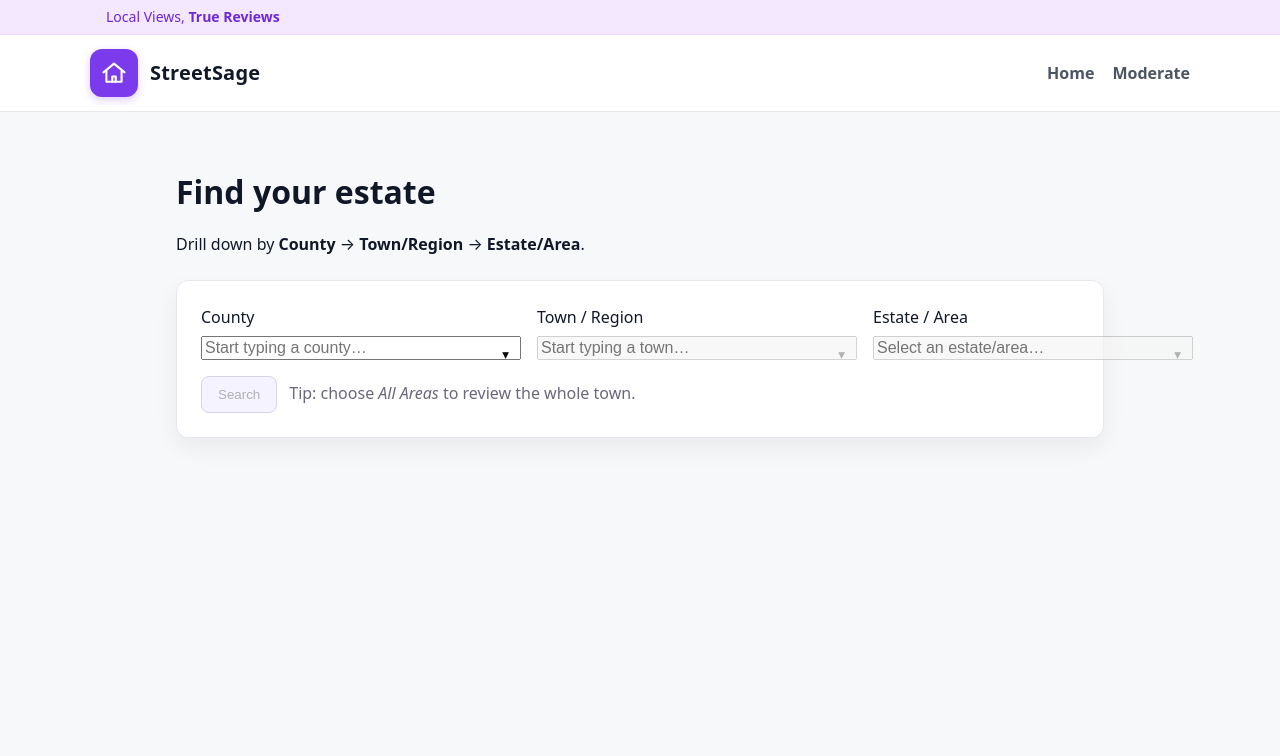
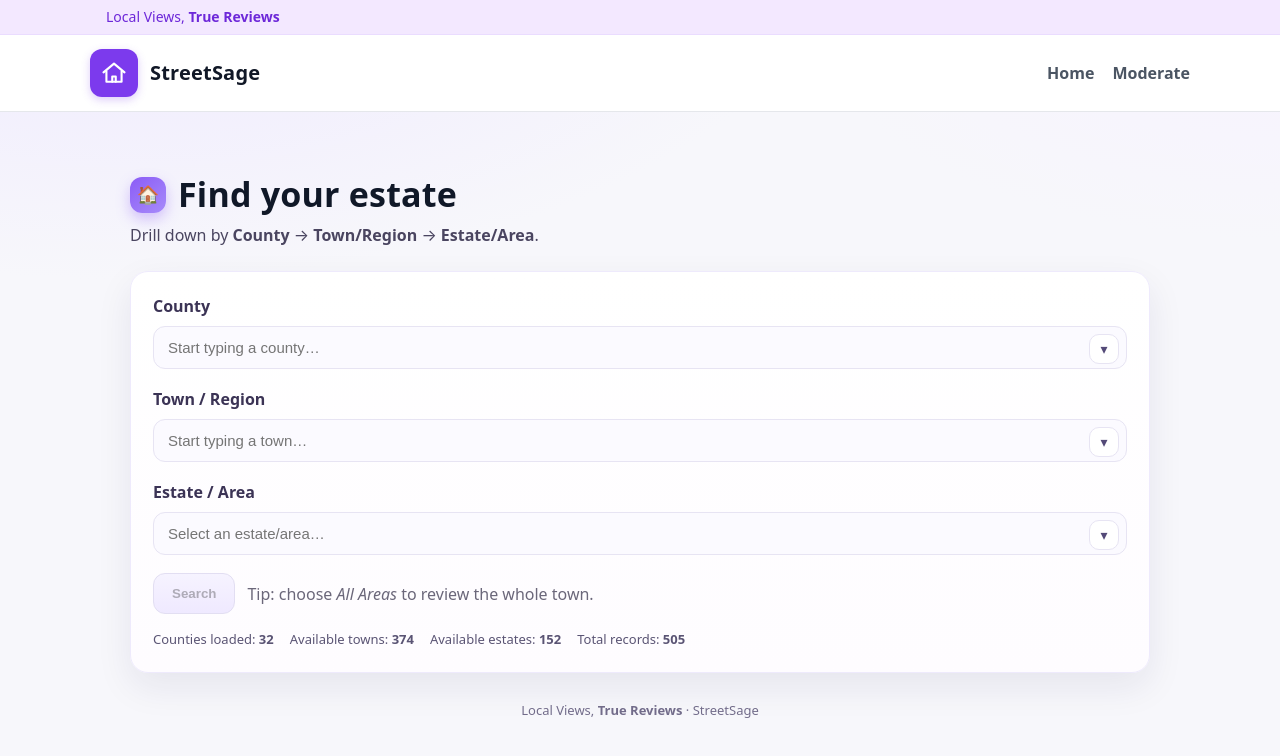
Before and after one commit to seamusk84/reviewer, a Next.js app: page / in a window 1280 px wide. Shown: the top 756 px of the page. Built offline with nearby package versions, Linux system fonts and the light colour scheme.

Commit message:
Update index.tsx

```diff
--- a/pages/index.tsx
+++ b/pages/index.tsx
@@ -2,26 +2,22 @@
 import Head from "next/head";
 import { useEffect, useMemo, useRef, useState } from "react";
 
-/** ──────────────────────────────────────────────────────────────────────────
- *  CSV candidates (served from /public)
- *  Put your preferred source first.
- *  ────────────────────────────────────────────────────────────────────────── */
+/** CSV sources (served from /public). Put your preferred source first. */
 const CSV_CANDIDATES = [
-  "/data/places.csv",                 // your screenshot shows this exists
-  "/data/SAPS_2022_BUA_270923.csv",  // your previous file name
+  "/data/places.csv",
+  "/data/SAPS_2022_BUA_270923.csv",
   "/data/cso_bua_2022.csv",
   "/data/estates.csv",
 ];
 
-/** A tiny CSV parser (no external deps). Handles basic CSV with quoted values. */
+/* -------------------- CSV parsing (no external deps) -------------------- */
 function parseCSV(text: string): Record<string, string>[] {
   const lines = text.replace(/\r\n/g, "\n").replace(/\r/g, "\n").split("\n");
-  // drop leading/trailing empty lines
   while (lines.length && !lines[0].trim()) lines.shift();
   while (lines.length && !lines[lines.length - 1].trim()) lines.pop();
   if (lines.length === 0) return [];
   const header = splitCSVLine(lines[0]).map((h) => h.replace(/^\uFEFF/, "").trim());
-  if (header.length <= 1) return []; // not a real CSV header (e.g., just "1")
+  if (header.length <= 1) return [];
   const rows: Record<string, string>[] = [];
   for (let i = 1; i < lines.length; i++) {
     const cols = splitCSVLine(lines[i]);
@@ -32,13 +28,10 @@ function parseCSV(text: string): Record<string, string>[] {
   }
   return rows;
 }
-
-/** Split a CSV line respecting quotes. */
 function splitCSVLine(line: string): string[] {
   const out: string[] = [];
   let cur = "";
   let inQuotes = false;
-
   for (let i = 0; i < line.length; i++) {
     const ch = line[i];
     if (ch === '"') {
@@ -58,10 +51,7 @@ function splitCSVLine(line: string): string[] {
   out.push(cur);
   return out;
 }
-
-/** Pick the first non-empty column value from a row given possible header names. */
 function pick(row: Record<string, string>, names: string[]): string | undefined {
-  // make a lowercase-key map for robust matching
   const low: Record<string, string> = {};
   for (const k of Object.keys(row)) low[k.trim().toLowerCase()] = row[k];
   for (const n of names) {
@@ -71,20 +61,16 @@ function pick(row: Record<string, string>, names: string[]): string | undefined
   return undefined;
 }
 
-// Column name variants commonly seen in your files
-const COUNTY_COLS = [
-  "county", "county name", "countyname", "COUNTY",
-];
-const TOWN_COLS = [
-  "settlement", "settlement name", "town", "town name", "region", "place_name", "SETTLEMENT",
-];
+/* -------------------- Column variants you use -------------------- */
+const COUNTY_COLS = ["county", "county name", "countyname", "COUNTY"];
+const TOWN_COLS = ["settlement", "settlement name", "town", "town name", "region", "place_name", "SETTLEMENT"];
 const ESTATE_COLS = [
   "estate", "small area", "small area name", "sa name", "townland", "locality", "area", "estate/area", "place", "SMALL_AREA", "TOWNLAND",
 ];
 
 type Row = { county: string; town: string; estate?: string };
 
-/** Reusable filterable select (value ≠ query; caret opens full list). */
+/* -------------------- Pretty, filterable select -------------------- */
 function FilterSelect(props: {
   label: string;
   options: string[];
@@ -92,12 +78,13 @@ function FilterSelect(props: {
   onChange: (v: string) => void;
   placeholder?: string;
   disabled?: boolean;
-  minWidth?: number;
 }) {
-  const { label, options, value, onChange, placeholder = "Start typing…", disabled, minWidth = 320 } = props;
+  const { label, options, value, onChange, placeholder = "Start typing…", disabled } = props;
   const [open, setOpen] = useState(false);
   const [query, setQuery] = useState("");
   const rootRef = useRef<HTMLDivElement | null>(null);
+  const wrapRef = useRef<HTMLDivElement | null>(null);
+  const [menuW, setMenuW] = useState<number | undefined>(undefined);
 
   useEffect(() => {
     function onDocClick(e: MouseEvent) {
@@ -106,6 +93,14 @@ function FilterSelect(props: {
     }
     document.addEventListener("mousedown", onDocClick);
     return () => document.removeEventListener("mousedown", onDocClick);
+  }, []);
+
+  useEffect(() => {
+    if (!wrapRef.current) return;
+    const obs = new ResizeObserver(() => setMenuW(wrapRef.current!.getBoundingClientRect().width));
+    obs.observe(wrapRef.current);
+    setMenuW(wrapRef.current.getBoundingClientRect().width);
+    return () => obs.disconnect();
   }, []);
 
   const filtered = useMemo(() => {
@@ -119,10 +114,21 @@ function FilterSelect(props: {
     setOpen(true);
   };
 
+  const inputBase = {
+    width: "100%",
+    padding: "12px 42px 12px 14px",
+    borderRadius: 12,
+    border: "1px solid #e7e4f3",
+    background: "#fbfaff",
+    outline: "none",
+    fontSize: 15,
+    color: "#1f1b2d",
+  } as const;
+
   return (
-    <div ref={rootRef} style={{ position: "relative", minWidth }}>
-      <label style={{ display: "block", marginBottom: 6 }}>{label}</label>
-      <div style={{ position: "relative" }}>
+    <div ref={rootRef} style={{ position: "relative", minWidth: 0 }}>
+      <label style={{ display: "block", marginBottom: 8, color: "#3b3355", fontWeight: 700 }}>{label}</label>
+      <div ref={wrapRef} style={{ position: "relative" }}>
         <input
           type="text"
           disabled={disabled}
@@ -132,28 +138,32 @@ function FilterSelect(props: {
             setQuery(e.target.value);
             if (!open) setOpen(true);
           }}
-          onFocus={() => {
-            if (!disabled) openList();
+          onFocus={() => !disabled && openList()}
+          autoComplete="off"
+          style={{
+            ...inputBase,
+            cursor: disabled ? "not-allowed" : "text",
+            borderColor: open ? "#d6d0f0" : "#e7e4f3",
+            boxShadow: open ? "0 0 0 6px rgba(136, 79, 255, 0.08)" : "none",
           }}
-          autoComplete="off"
-          style={{ width: "100%", paddingRight: 36 }}
         />
         <button
           type="button"
           aria-label={open ? "Hide options" : "Show all options"}
           disabled={disabled}
-          onClick={() => {
-            if (open) setOpen(false);
-            else openList();
-          }}
+          onClick={() => (open ? setOpen(false) : openList())}
           style={{
             position: "absolute",
-            right: 6,
-            top: 6,
-            border: "none",
-            background: "transparent",
+            right: 8,
+            top: 8,
+            height: 30,
+            width: 30,
+            borderRadius: 10,
+            border: "1px solid #e7e4f3",
+            background: "#fff",
             cursor: disabled ? "not-allowed" : "pointer",
-            padding: 6,
+            fontSize: 14,
+            color: "#544a78",
           }}
         >
           ▾
@@ -164,22 +174,22 @@ function FilterSelect(props: {
         <ul
           style={{
             position: "absolute",
-            zIndex: 20,
-            marginTop: 4,
-            maxHeight: 240,
+            zIndex: 30,
+            marginTop: 8,
+            maxHeight: 300,
             overflowY: "auto",
-            width: "100%",
+            width: menuW ?? "100%",
             background: "white",
-            border: "1px solid #ddd",
-            borderRadius: 8,
-            boxShadow: "0 8px 24px rgba(0,0,0,0.08)",
+            border: "1px solid #ece8f8",
+            borderRadius: 14,
+            boxShadow: "0 24px 48px rgba(27, 16, 73, 0.12)",
             listStyle: "none",
-            padding: 0,
+            padding: 8,
           }}
         >
           {filtered.length ? (
             filtered.map((opt) => (
-              <li key={opt}>
+              <li key={opt} style={{ margin: 2 }}>
                 <button
                   type="button"
                   onClick={() => {
@@ -191,19 +201,24 @@ function FilterSelect(props: {
                     display: "block",
                     width: "100%",
                     textAlign: "left",
-                    padding: "8px 12px",
-                    background: "white",
+                    padding: "10px 12px",
+                    background: "transparent",
                     border: "none",
+                    borderRadius: 10,
                     cursor: "pointer",
+                    fontSize: 14,
+                    color: "#231f36",
                   }}
                   onMouseDown={(e) => e.preventDefault()}
+                  onMouseEnter={(e) => ((e.currentTarget.style.backgroundColor = "#f6f3ff"))}
+                  onMouseLeave={(e) => ((e.currentTarget.style.backgroundColor = "transparent"))}
                 >
                   {opt}
                 </button>
               </li>
             ))
           ) : (
-            <li style={{ padding: "8px 12px", color: "#666" }}>No matches</li>
+            <li style={{ padding: "10px 12px", color: "#7c7692", fontSize: 14 }}>No matches</li>
           )}
         </ul>
       )}
@@ -211,6 +226,7 @@ function FilterSelect(props: {
   );
 }
 
+/* -------------------- Page -------------------- */
 export default function Home() {
   const [rows, setRows] = useState<Row[]>([]);
   const [loading, setLoading] = useState(true);
@@ -228,15 +244,13 @@ export default function Home() {
         setError(null);
 
         let text = "";
-        let source = "";
         for (const url of CSV_CANDIDATES) {
           const res = await fetch(url, { cache: "no-store" });
           if (!res.ok) continue;
           const t = await res.text();
-          const parsedTest = parseCSV(t);
-          if (parsedTest.length > 0) {
+          const quick = parseCSV(t);
+          if (quick.length > 0) {
             text = t;
-            source = url;
             break;
           }
         }
@@ -260,10 +274,7 @@ export default function Home() {
           return true;
         });
 
-        if (!cancelled) {
-          setRows(uniq);
-          console.log(`Loaded ${uniq.length} rows from`, source);
-        }
+        if (!cancelled) setRows(uniq);
       } catch (e: any) {
         console.error(e);
         if (!cancelled) setError(e?.message || "Failed to load data");
@@ -281,33 +292,34 @@ export default function Home() {
     () => Array.from(new Set(rows.map((r) => r.county))).sort(),
     [rows]
   );
-
   const towns = useMemo(
     () =>
       Array.from(
         new Set(
-          rows
-            .filter((r) => !county || r.county === county)
-            .map((r) => r.town)
+          rows.filter((r) => !county || r.county === county).map((r) => r.town)
         )
       ).sort(),
     [rows, county]
   );
-
   const estates = useMemo(
     () =>
       Array.from(
         new Set(
           rows
-            .filter(
-              (r) => (!county || r.county === county) && (!town || r.town === town)
-            )
+            .filter((r) => (!county || r.county === county) && (!town || r.town === town))
             .map((r) => r.estate)
             .filter(Boolean) as string[]
         )
       ).sort(),
     [rows, county, town]
   );
+
+  const stats = useMemo(() => {
+    const townCount = towns.length;
+    const estateCount = estates.length;
+    const totalRows = rows.length;
+    return { townCount, estateCount, totalRows };
+  }, [towns.length, estates.length, rows.length]);
 
   return (
     <>
@@ -316,33 +328,72 @@ export default function Home() {
         <meta name="description" content="Local Views, True Reviews" />
       </Head>
 
-      <main style={{ maxWidth: 960, margin: "2rem auto", padding: "0 1rem" }}>
-        <h1 style={{ marginBottom: 8 }}>Find your estate</h1>
-        <p style={{ marginBottom: 24 }}>
-          Drill down by <strong>County</strong> → <strong>Town/Region</strong> → <strong>Estate/Area</strong>.
-        </p>
+      {/* Background layer */}
+      <div
+        style={{
+          position: "fixed",
+          inset: 0,
+          background:
+            "radial-gradient(1200px 600px at 10% -10%, #efeaff 10%, transparent 60%), radial-gradient(800px 400px at 100% 0%, #f7f3ff 10%, transparent 60%), #f7f7fb",
+          zIndex: -1,
+        }}
+      />
 
-        <div
+      <main style={{ maxWidth: 1120, margin: "2.4rem auto 3.2rem", padding: "0 1rem" }}>
+        {/* Hero */}
+        <section style={{ marginBottom: 24 }}>
+          <div style={{ display: "flex", alignItems: "center", gap: 12, marginBottom: 8 }}>
+            <div
+              aria-hidden
+              style={{
+                height: 36,
+                width: 36,
+                borderRadius: 12,
+                background: "linear-gradient(140deg, #8b5cf6, #a78bfa)",
+                display: "grid",
+                placeItems: "center",
+                color: "white",
+                boxShadow: "0 6px 14px rgba(139, 92, 246, 0.35)",
+                fontSize: 18,
+              }}
+            >
+              🏠
+            </div>
+            <h1 style={{ fontSize: 34, lineHeight: 1.2, margin: 0, letterSpacing: 0.2 }}>Find your estate</h1>
+          </div>
+          <p style={{ color: "#4a4560", margin: 0 }}>
+            Drill down by <strong>County</strong> → <strong>Town/Region</strong> → <strong>Estate/Area</strong>.
+          </p>
+        </section>
+
+        {/* Card */}
+        <section
           style={{
-            background: "white",
-            borderRadius: 12,
-            border: "1px solid #e8e6ef",
-            boxShadow: "0 10px 24px rgba(0,0,0,0.06)",
-            padding: 24,
+            background: "linear-gradient(180deg, #ffffff 0%, #fefcff 100%)",
+            borderRadius: 18,
+            border: "1px solid #eeeafc",
+            boxShadow: "0 14px 36px rgba(31, 22, 78, 0.08)",
+            padding: 22,
           }}
         >
-          {loading && <p>Loading data…</p>}
+          {loading && <p style={{ margin: 0 }}>Loading data…</p>}
           {error && (
-            <p style={{ color: "crimson" }}>
+            <p style={{ color: "crimson", margin: 0 }}>
               {error}
               <br />
-              <small>Check that one of the CSVs exists in <code>/public/data</code> and has real rows.</small>
+              <small>Ensure a CSV with county/town (and optionally estate) exists under <code>/public/data</code>.</small>
             </p>
           )}
 
           {!loading && !error && (
             <>
-              <div style={{ display: "grid", gap: 16, gridTemplateColumns: "1fr 1fr 1fr" }}>
+              {/* Responsive grid: 1 → 2 → 3 columns */}
+              <style>{`
+                @media (min-width: 740px) { .grid-areas { grid-template-columns: 1fr 1fr; } }
+                @media (min-width: 980px) { .grid-areas { grid-template-columns: 1fr 1fr 1fr; } }
+              `}</style>
+
+              <div className="grid-areas" style={{ display: "grid", gap: 18, gridTemplateColumns: "1fr" }}>
                 <FilterSelect
                   label="County"
                   options={counties}
@@ -354,7 +405,6 @@ export default function Home() {
                   }}
                   placeholder="Start typing a county…"
                 />
-
                 <FilterSelect
                   label="Town / Region"
                   options={towns}
@@ -366,7 +416,6 @@ export default function Home() {
                   placeholder="Start typing a town…"
                   disabled={!county}
                 />
-
                 <FilterSelect
                   label="Estate / Area"
                   options={estates}
@@ -377,18 +426,20 @@ export default function Home() {
                 />
               </div>
 
-              <div style={{ marginTop: 16 }}>
+              {/* Action + helper */}
+              <div style={{ marginTop: 18, display: "flex", alignItems: "center", gap: 12, flexWrap: "wrap" }}>
                 <button
                   type="button"
                   style={{
-                    padding: "10px 16px",
-                    borderRadius: 8,
-                    border: "1px solid #d7d4e5",
-                    background: "#f5f3ff",
-                    cursor: "pointer",
+                    padding: "12px 18px",
+                    borderRadius: 12,
+                    border: "1px solid #e2def2",
+                    background: "linear-gradient(180deg, #f6f3ff, #efe9ff)",
+                    cursor: county ? "pointer" : "not-allowed",
+                    fontWeight: 700,
                   }}
                   onClick={() => {
-                    console.log({ county, town, estate });
+                    // Hook up to your navigation/search later
                     alert(
                       `Search:\nCounty: ${county || "(any)"}\nTown: ${town || "(any)"}\nEstate: ${estate || "(any)"}`
                     );
@@ -397,13 +448,35 @@ export default function Home() {
                 >
                   Search
                 </button>
-                <span style={{ marginLeft: 12, color: "#6b677a" }}>
+                <span style={{ color: "#6b677a" }}>
                   Tip: choose <em>All Areas</em> to review the whole town.
                 </span>
               </div>
+
+              {/* Tiny stats row */}
+              <div
+                style={{
+                  marginTop: 16,
+                  display: "flex",
+                  gap: 16,
+                  color: "#5a5474",
+                  fontSize: 13,
+                  flexWrap: "wrap",
+                }}
+              >
+                <span>Counties loaded: <strong>{counties.length}</strong></span>
+                <span>Available towns: <strong>{stats.townCount}</strong></span>
+                <span>Available estates: <strong>{stats.estateCount}</strong></span>
+                <span>Total records: <strong>{stats.totalRows}</strong></span>
+              </div>
             </>
           )}
-        </div>
+        </section>
+
+        {/* Footer */}
+        <footer style={{ marginTop: 28, textAlign: "center", color: "#726c8a", fontSize: 13 }}>
+          Local Views, <strong>True Reviews</strong> · StreetSage
+        </footer>
       </main>
     </>
   );
```
